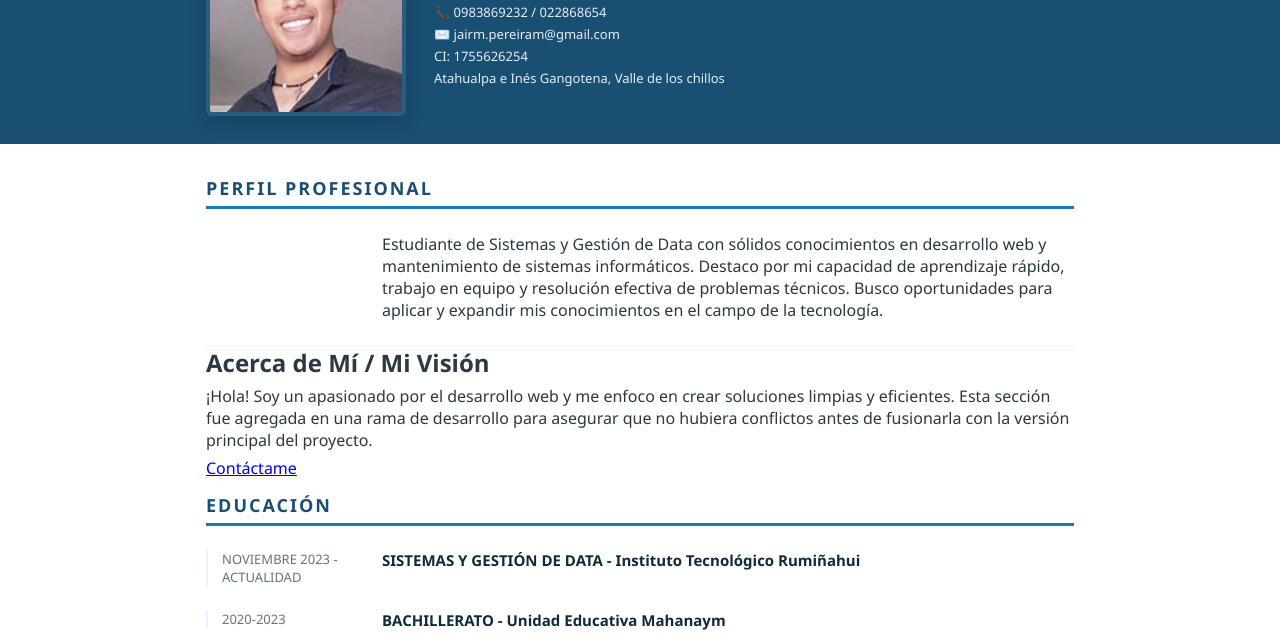
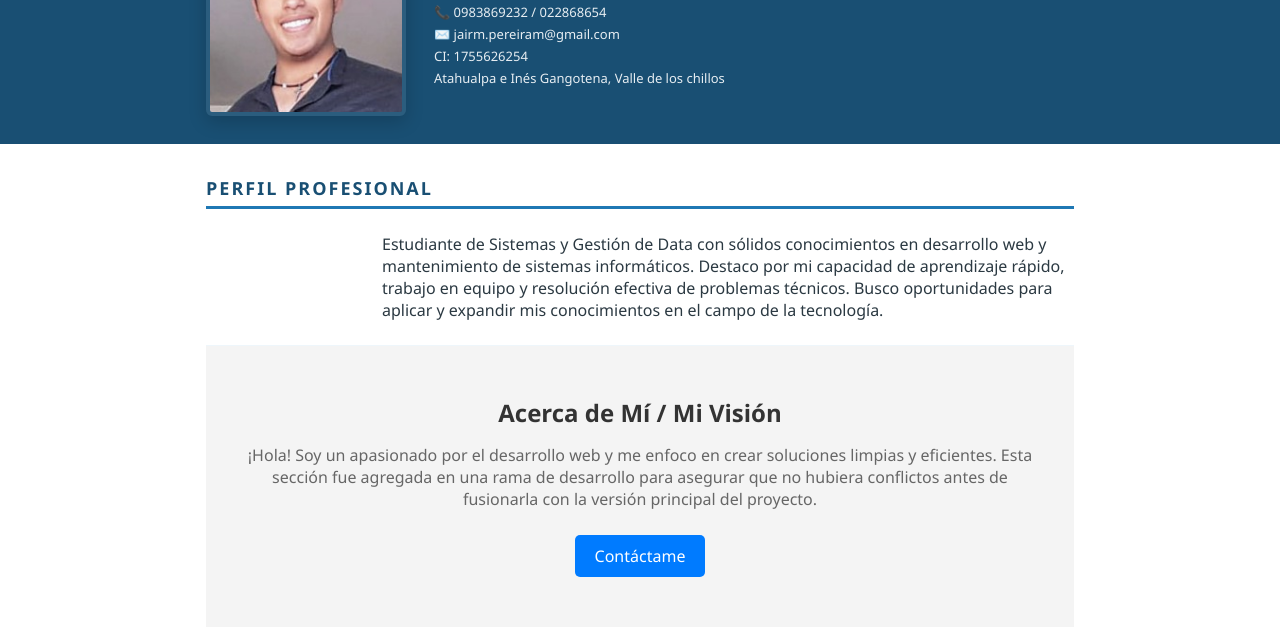
Before and after one commit to JairPereira432/tarea-ramas-git, a plain HTML site: page index.html in a window 1280 px wide. Shown: the part 112-750 px from the top of the page. Drawn offline with Linux system fonts and the light colour scheme.

Commit message:
Add styles for 'acerca-de' section
Added styles for 'acerca-de' section including headings, paragraphs, and buttons.

```diff
--- a/style.css
+++ b/style.css
@@ -123,3 +123,37 @@ h1,h2,p,li{ margin:0 0 6px 0 }
   .header-info{ text-align:center }
   .container{ padding:0 12px; }
 }
+
+/* Agrega estos estilos al final de style.css */
+.acerca-de {
+    padding: 50px 20px;
+    text-align: center;
+    background-color: #f4f4f4; /* Un color de fondo ligero */
+}
+
+.acerca-de h2 {
+    color: #333;
+    margin-bottom: 15px;
+}
+
+.acerca-de p {
+    color: #666;
+    margin-bottom: 25px;
+    max-width: 800px;
+    margin-left: auto;
+    margin-right: auto;
+}
+
+.btn {
+    display: inline-block;
+    padding: 10px 20px;
+    background-color: #007bff; /* Un color primario */
+    color: white;
+    text-decoration: none;
+    border-radius: 5px;
+    transition: background-color 0.3s;
+}
+
+.btn:hover {
+    background-color: #0056b3;
+}
```
